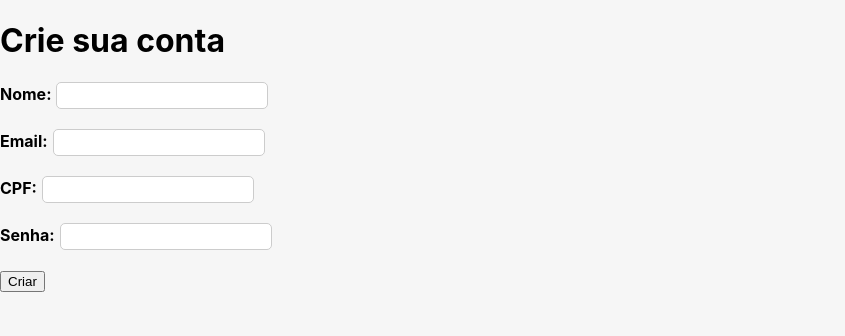
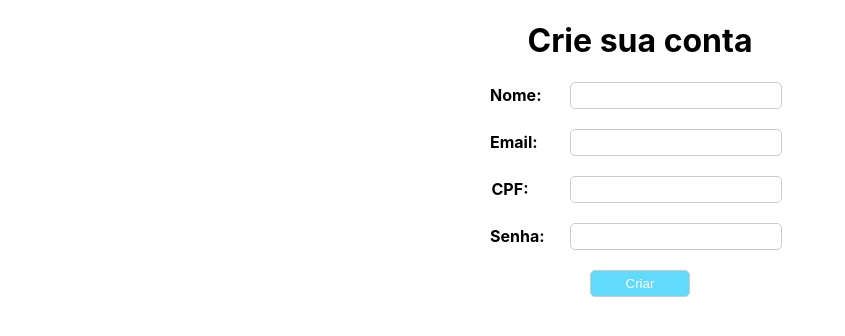
Before and after one commit to luismomm2110/programacao-web-frontend, a React (Create React App) app in the folder consulta-medica/: page /signup in a window 1280 px wide. Shown: the top 336 px of the page, without its empty margins (0-845 px from the left). Built offline with nearby package versions, Linux system fonts and the light colour scheme.

Commit message:
login funcionando

```diff
--- a/consulta-medica/src/App.css
+++ b/consulta-medica/src/App.css
@@ -1,5 +1,6 @@
 .App {
   text-align: center;
+  background: red;
 }
 
 .App-logo {
--- a/consulta-medica/src/App.js
+++ b/consulta-medica/src/App.js
@@ -12,11 +12,13 @@ function App() {
   return (
     <AuthProvider>
       <BrowserRouter>
+          <div className="App">
         <Routes>
           <Route path="/signup" element={<SignupPage />} />
           <Route path="/login" element={<Login />} />
           <Route path="/consulta" element={<ProtectedRoute><Consulta /></ProtectedRoute>} />
         </Routes>
+          </div>
       </BrowserRouter>
     </AuthProvider>
   );
--- a/consulta-medica/src/SignUp/styles.css
+++ b/consulta-medica/src/SignUp/styles.css
@@ -1,13 +1,19 @@
 .signUp {
-    gap: 20px;
+    display: flex;
+    flex-direction: column;
+    align-items: center;
 
     div {
+        display: flex;
+        gap: 40px;
         margin-bottom: 20px;
+        width: 300px;
+        align-items:   center;
     }
 
     label {
-        margin-right: 5px;
         font-weight: bold;
+        width: 40px;
     }
 
     input {
@@ -16,4 +22,14 @@
         border-radius: 5px;
         border: 1px solid #ccc;
     }
+
+    button {
+        padding: 5px;
+        border-radius: 5px;
+        border: 1px solid #ccc;
+        background-color: #61dafb;
+        color: white;
+        width: 100px;
+        cursor: pointer;
+    }
 }
--- a/consulta-medica/src/index.css
+++ b/consulta-medica/src/index.css
@@ -1,6 +1,6 @@
 body {
-  background: #f6f6f6;
   margin: 0;
+  text-align: center;
   font-family: -apple-system, BlinkMacSystemFont, 'Segoe UI', 'Roboto', 'Oxygen',
     'Ubuntu', 'Cantarell', 'Fira Sans', 'Droid Sans', 'Helvetica Neue',
     sans-serif;
```
